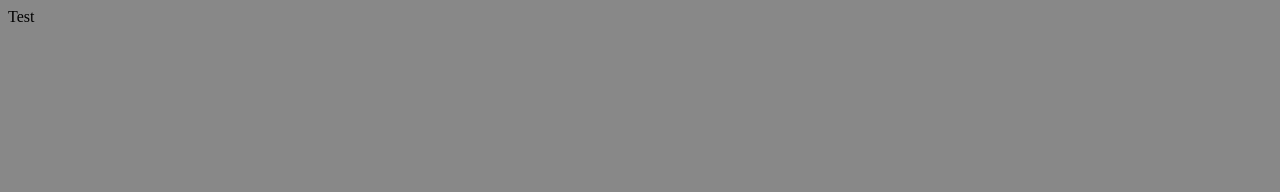
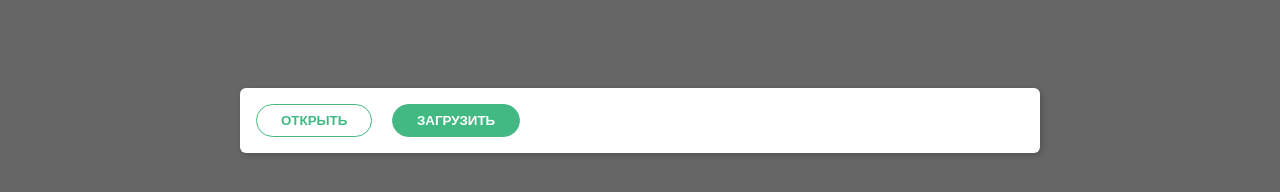
Before and after one commit to Grayni/uploader-js, a website built with Parcel: page index.html in a window 1280 px wide. Built offline with nearby package versions, Linux system fonts and the light colour scheme.

Commit message:
add markup and button

```diff
--- a/index.html
+++ b/index.html
@@ -5,9 +5,14 @@
   <meta http-equiv="X-UA-Compatible" content="IE=edge">
   <meta name="viewport" content="width=device-width, initial-scale=1.0">
   <title>Uploader</title>
+  <link rel="stylesheet" href="theme.css">
 </head>
-<body style="background-color: #888;">
-  <div>Test</div>
+  <div class="container">
+    <div class="card">
+      <button class="btn">Открыть</button>
+      <button class="btn primary">Загрузить</button>
+    </div>
+  </div>
   <script src="app.js"></script>
 </body>
 </html>
--- /dev/null
+++ b/theme.css
@@ -0,0 +1,48 @@
+@import url('https://fonts.googleapis.com/css2?family=Exo+2:wght@300&display=swap');
+
+body {
+  background-color: #666;
+  font-family: "Exo 2", sans-serif;
+}
+
+.container {
+  padding-top: 5rem;
+  width: 800px;
+  margin: 0 auto;
+}
+
+.card {
+  border-radius: 6px;
+  background-color: #fff;
+  padding: 1rem;
+  box-shadow: 2px 2px 6px rgba(0,0,0,.2);
+}
+
+.btn {
+  color: #42b983;
+  position: relative;
+  border-radius: 99px;
+  border: 1px solid #42b983;
+  text-decoration: none;
+  text-transform: uppercase;
+  padding: .5rem 1.5rem;
+  font-weight: 700;
+  outline: none;
+  background: #fff;
+  transition: all .22s;
+  margin-right: 1rem;
+}
+
+.btn.primary {
+  background: #42b983;
+  color: white;
+}
+
+.btn:active {
+  box-shadow: inset 1px 1px 1px rgba(0,0,0,.3);
+}
+
+.btn:hover {
+  cursor: pointer;
+  opacity: .8;
+}
```
